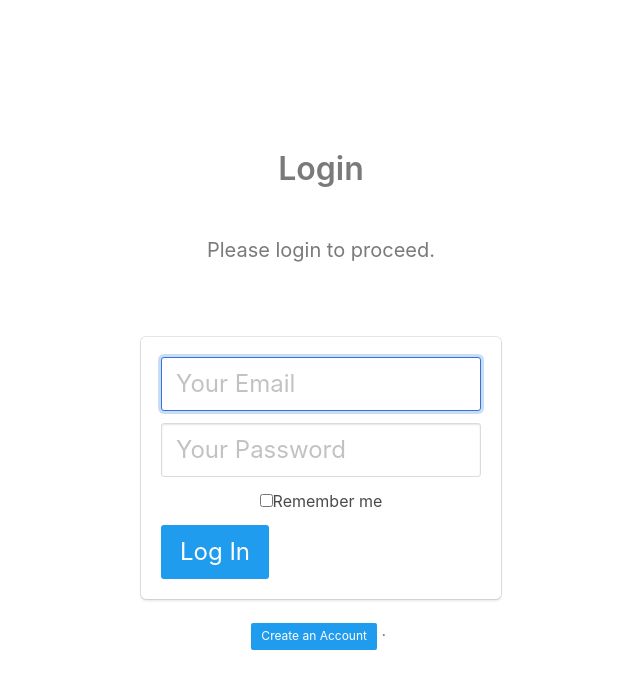
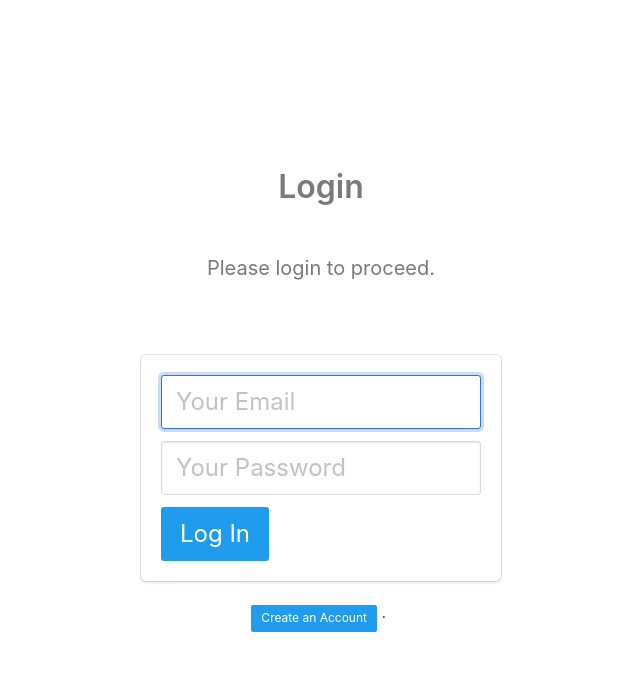
Before and after one commit to ShaneMoyo/HealthiHost, a React (Create React App) app: page /login in a window 1280 px wide. Shown: the top 688 px of the page, without its empty margins (319-959 px from the left). Built offline with nearby package versions, Linux system fonts and the light colour scheme.

Commit message:
refactor and clean up actions.js in auth dir

```diff
--- a/src/app/App.css
+++ /dev/null
@@ -1,28 +0,0 @@
-.App {
-  text-align: center;
-}
-
-.App-logo {
-  animation: App-logo-spin infinite 20s linear;
-  height: 80px;
-}
-
-.App-header {
-  background-color: #222;
-  height: 150px;
-  padding: 20px;
-  color: white;
-}
-
-.App-title {
-  font-size: 1.5em;
-}
-
-.App-intro {
-  font-size: large;
-}
-
-@keyframes App-logo-spin {
-  from { transform: rotate(0deg); }
-  to { transform: rotate(360deg); }
-}
--- a/src/app/App.js
+++ b/src/app/App.js
@@ -12,7 +12,7 @@ import {
   Switch,
   Redirect
 } from 'react-router-dom';
-import './App.css';
+
 
 
 class App extends Component {
--- a/src/components/auth/Auth.js
+++ b/src/components/auth/Auth.js
@@ -18,21 +18,21 @@ class Login extends Component {
       password: elements['password'].value,
       firstName: elements['first name'].value,
       lastName: elements['last name'].value,
+      roles: ['client']
     } :
     {
       email: elements['email'].value,
       password: elements['password'].value,
     };
-    if(createAccount) signup(credentials)
-    else signin(credentials);
+
+    if(createAccount) return signup(credentials);
+    signin(credentials);
 
   }
 
   render(){
     const { createAccount } = this.state;
     return(
-
-
       <section class="hero  is-fullheight">
         <div class="hero-body">
           <div class="container has-text-centered">
@@ -40,7 +40,8 @@ class Login extends Component {
               <h3 class="title has-text-grey">Login</h3>
               <p class="subtitle has-text-grey">Please login to proceed.</p>
                   <div class="box">
-                    <form onSubmit={ event => this.onSubmit(event)}>
+
+                    <form onClick={ event => this.onSubmit(event)}>
                       <div class="field">
                         <div class="control">
                           <input class="input is-large" name="email" placeholder="Your Email" autofocus=""/>
@@ -62,20 +63,18 @@ class Login extends Component {
                         </div>
                       </div>
                       <div class="field">
-                        <label class="checkbox">
-                          <input type="checkbox"/>
-                            Remember me
-                        </label>
+                      <div class="control">
+                        <button class="button is-block is-info is-large" type="submit">{ createAccount ? 'Create Account' : 'Log In' }</button>
                       </div>
-                      <button class="button is-block is-info is-large" type="submit">{ createAccount ? 'Create Account' : 'Log In' }</button>
+                      </div>
                     </form>
                   </div>
-                  <p class="has-text-grey">
+                  <div class="field">
                     <a class="button is-info is-small" onClick={() => this.setState({ createAccount: !createAccount })}>
                       { createAccount ? 'Log In' : 'Create an Account' }
                     </a>
                     &nbsp;·&nbsp;
-                  </p>
+                    </div>
                 </div>
               </div>
             </div>
--- a/src/components/auth/actions.js
+++ b/src/components/auth/actions.js
@@ -14,8 +14,7 @@ export function checkForToken() {
 
     dispatch({ type: actions.GOT_TOKEN, payload: token });
 
-    return authApi.verify()
-      .then(id => authApi.getUser())
+    return authApi.getUser()
       .then(user => dispatch({ type: actions.FETCHED_USER, payload: user }))
       .catch(error => dispatch({ type: actions.AUTH_FAILED , payload: error }));
   };
@@ -25,8 +24,7 @@ export function signin(credentials) {
   return dispatch => {
     return authApi.signin(credentials)
       .then( token => dispatch({ type: actions.GOT_TOKEN, payload: token }))
-      .then(() => authApi.verify())
-      .then(id =>  authApi.getUser(id))
+      .then(() =>  authApi.getUser())
       .then(user => dispatch({ type: actions.FETCHED_USER, payload: user }))
       .catch(error => dispatch({ type: actions.AUTH_FAILED , payload: error }));
   };
--- a/src/services/authApi.js
+++ b/src/services/authApi.js
@@ -10,7 +10,8 @@ export default {
   signup(credentials){
     return request.post('/auth', credentials);
   },
-  getUser(){
-    return request.get('/users/me')
+  getUser(id){
+    const path = id ? `/users/${id}` : '/users/me';
+    return request.get(path);
   }
 };
```
